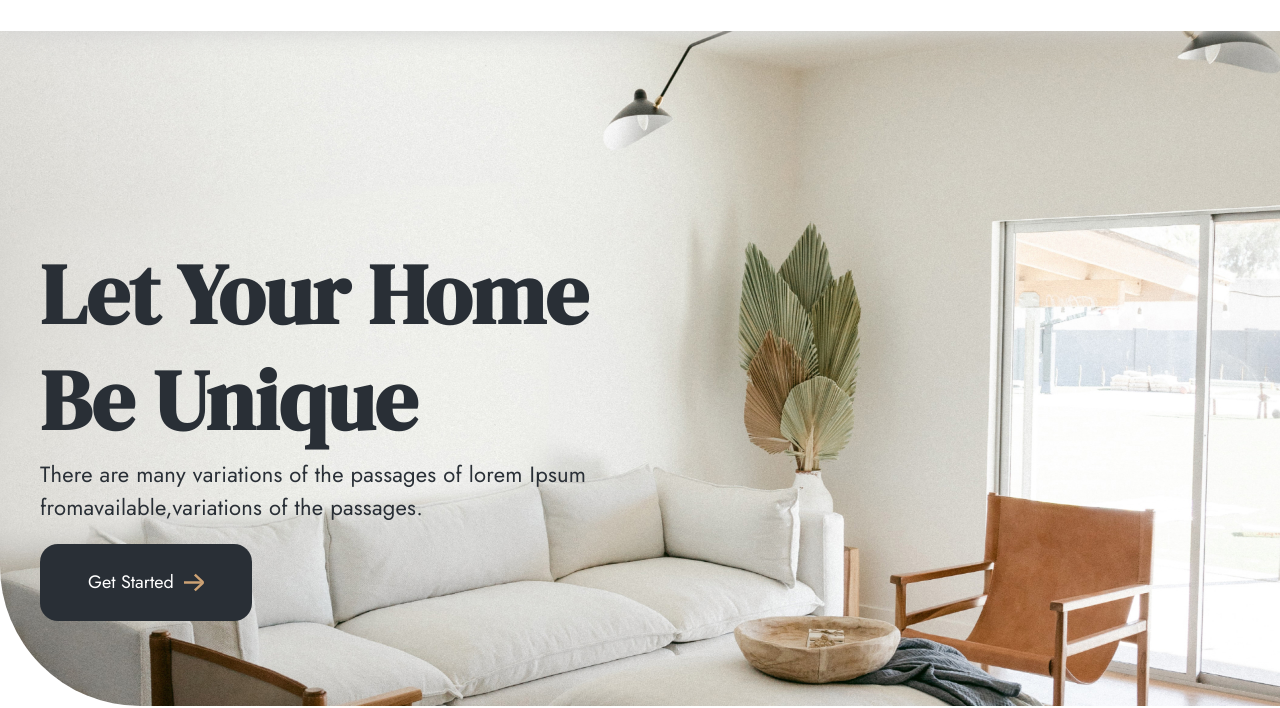
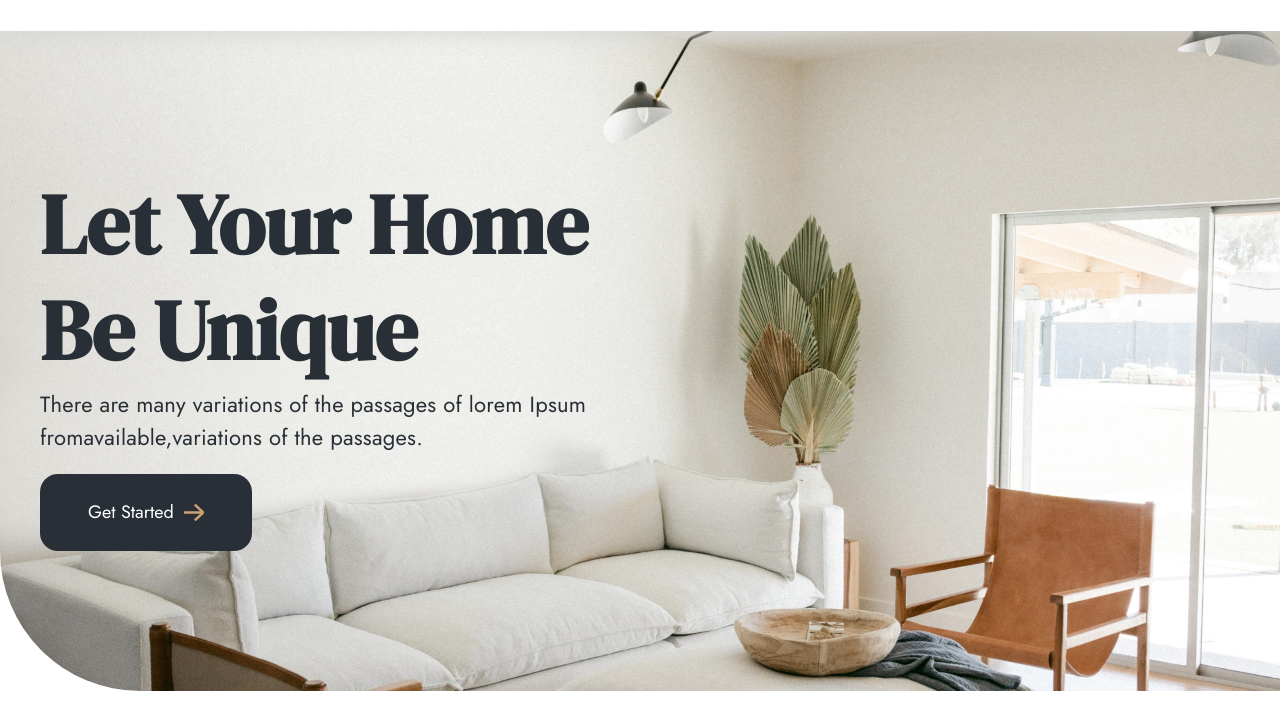
Before and after one commit to Ksenchik/Interno, a website: page src/index.html in a window 1280 px wide. Shown: the part 109-817 px from the top of the page. Drawn offline with nearby package versions, Linux system fonts and the light colour scheme; files that its build step writes are made by us from their sources; files whose address does not match are found by name.

Commit message:
fix: favicon

```diff
--- a/src/css/pages/_main.scss
+++ b/src/css/pages/_main.scss
@@ -3,7 +3,7 @@
   background-repeat: no-repeat;
   background-size: cover;
   background-position: center;
-  min-height: calc(100vh - 125px);
+  min-height: calc(100vh - 140px);
   border-radius: 0px 0px 0px 140px;
   display: flex;
   align-items: center;
@@ -25,7 +25,6 @@
   font-size: 8.5rem;
   line-height: 125%;
   margin: 0;
-  padding-top: 125px;
 }
 
 .home__text{
--- a/src/index.html
+++ b/src/index.html
@@ -9,7 +9,8 @@
    <link href="https://fonts.googleapis.com/css2?family=DM+Serif+Display:ital@0;1&family=Jost:wght@300;400;500;600;700&display=swap" rel="stylesheet">
    <link rel="stylesheet" href="https://cdn.jsdelivr.net/npm/swiper@10/swiper-bundle.min.css"/>
    <link rel="stylesheet" href="css/css/style.min.css">
-   <title>Document</title>
+   <link rel="icon" type="image/x-icon" href="assets/icons/favicon.ico">
+   <title>Interno</title>
 </head>
 <body>
 
```
Also changed, not shown: src/about.html (+2 -1 lines), src/blog.html (+2 -1 lines), src/contact.html (+2 -1 lines), src/project.html (+2 -1 lines), src/services.html (+2 -1 lines), dist/about.html, dist/assets/icons/favicon.ico (added), dist/blog.html, dist/contact.html, dist/css/css/style.min.css, dist/index.html, dist/project.html, dist/services.html, src/assets/icons/favicon.ico (added), 1 other file.
